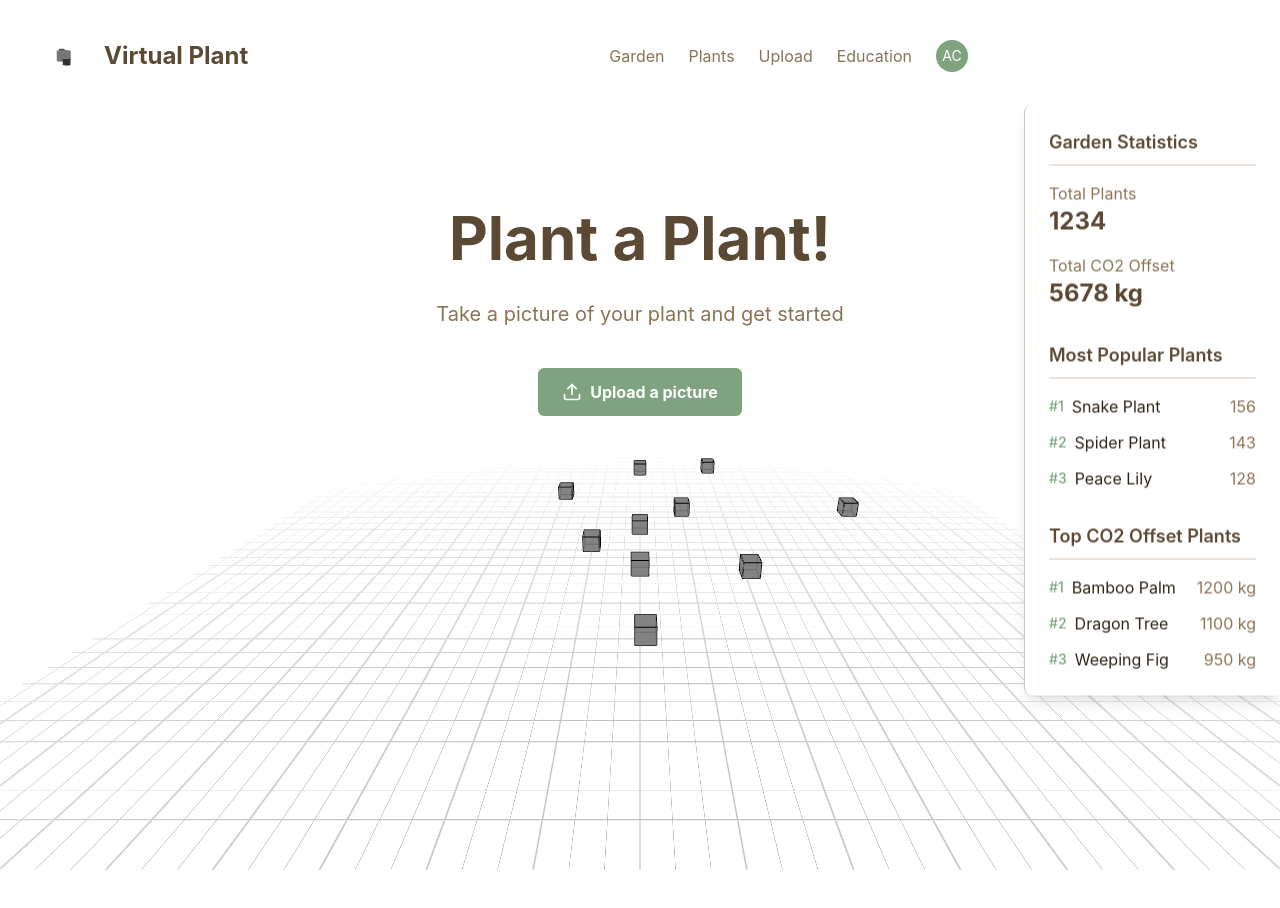
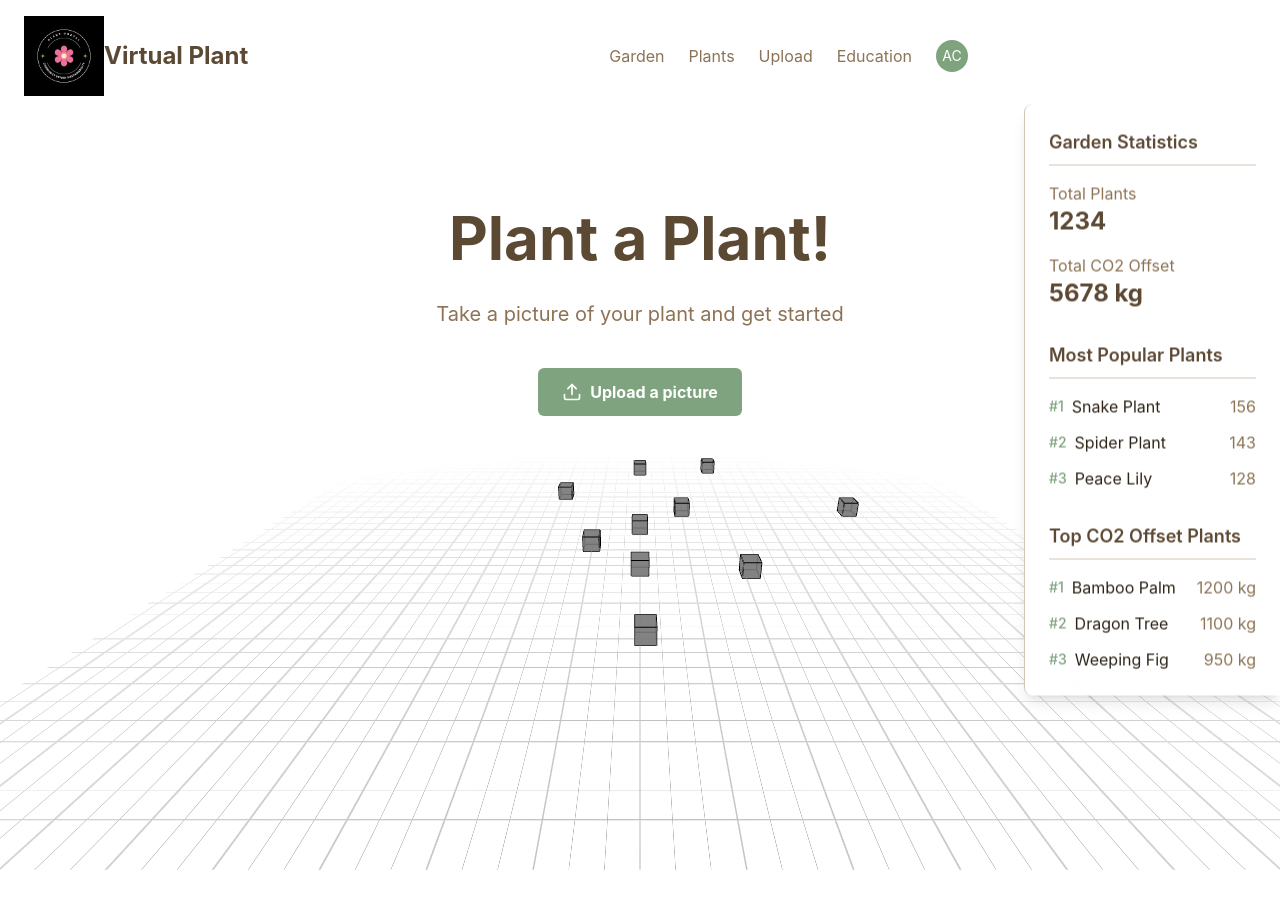
Before and after one commit to dwu006/scuhacks, a React (Vite) app in the folder scuhacks/: page /garden in a window 1280 px wide. Shown: the top 908 px of the page. Built offline with nearby package versions, Linux system fonts and the light colour scheme.

Commit message:
Replaced logo image

```diff
--- a/scuhacks/src/components/Navbar.jsx
+++ b/scuhacks/src/components/Navbar.jsx
@@ -1,18 +1,15 @@
 import { Link } from 'react-router-dom';
-import { Canvas } from '@react-three/fiber';
-import { SpinningLogo } from './SpinningLogo';
+import logo from '../assets/PlantPortalLogo.png';
 
 function Navbar() {
   return (
     <nav className="flex justify-between items-center max-w-6xl mx-auto mr-72 py-4 px-6 bg-white/80 backdrop-blur-sm">
       <Link to="/" className="flex items-center">
-        <div className="w-20 h-20">
-          <Canvas camera={{ position: [0, 0, 5] }}>
-            <ambientLight intensity={0.5} />
-            <pointLight position={[10, 10, 10]} />
-            <SpinningLogo />
-          </Canvas>
-        </div>
+        <img
+          src={logo}
+          alt="Plant Portal Logo"
+          className="w-20 h-20 object-contain"
+        />
         <span className="text-2xl font-bold text-[#5c4934]">Virtual Plant</span>
       </Link>
       <div className="flex items-center space-x-6">
```
